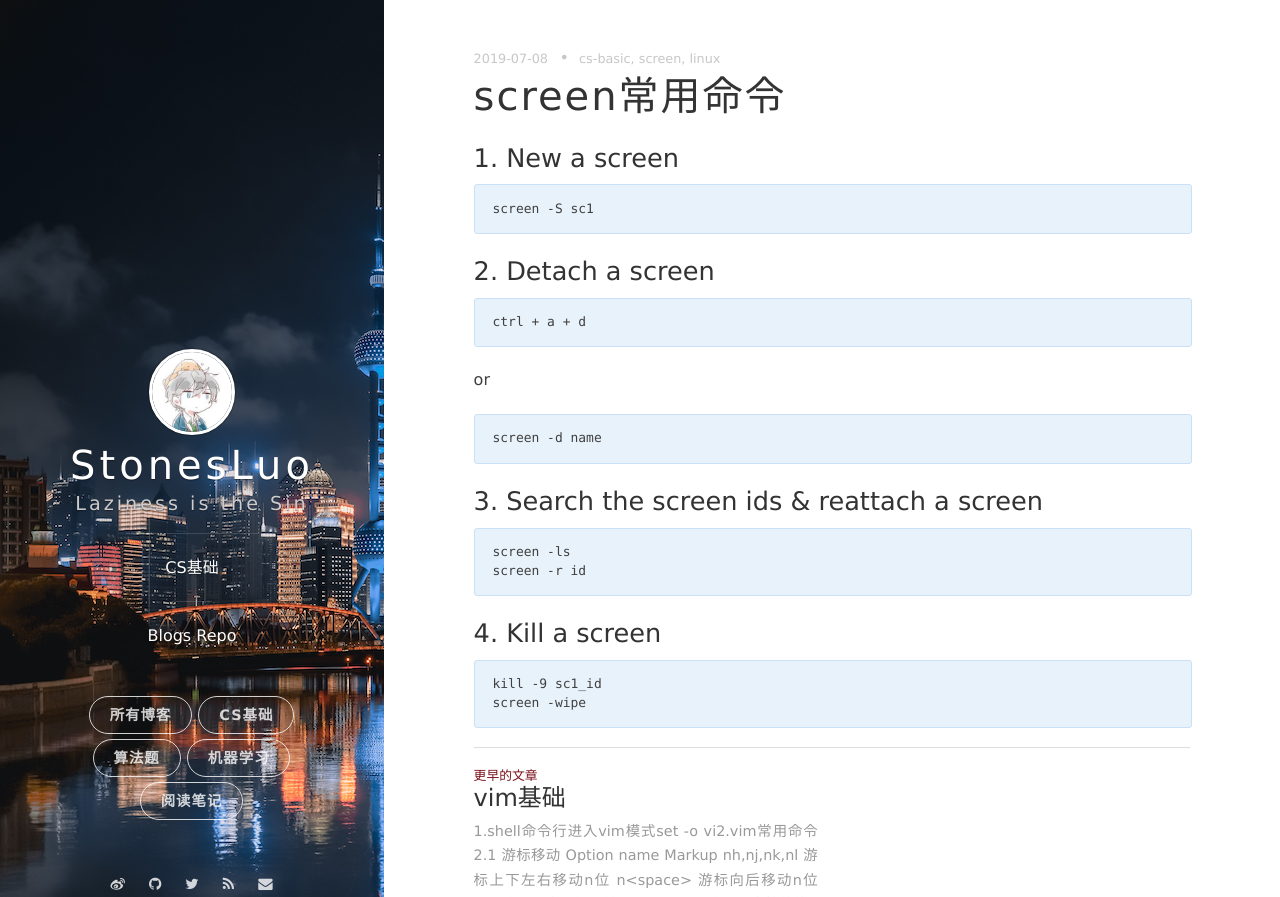
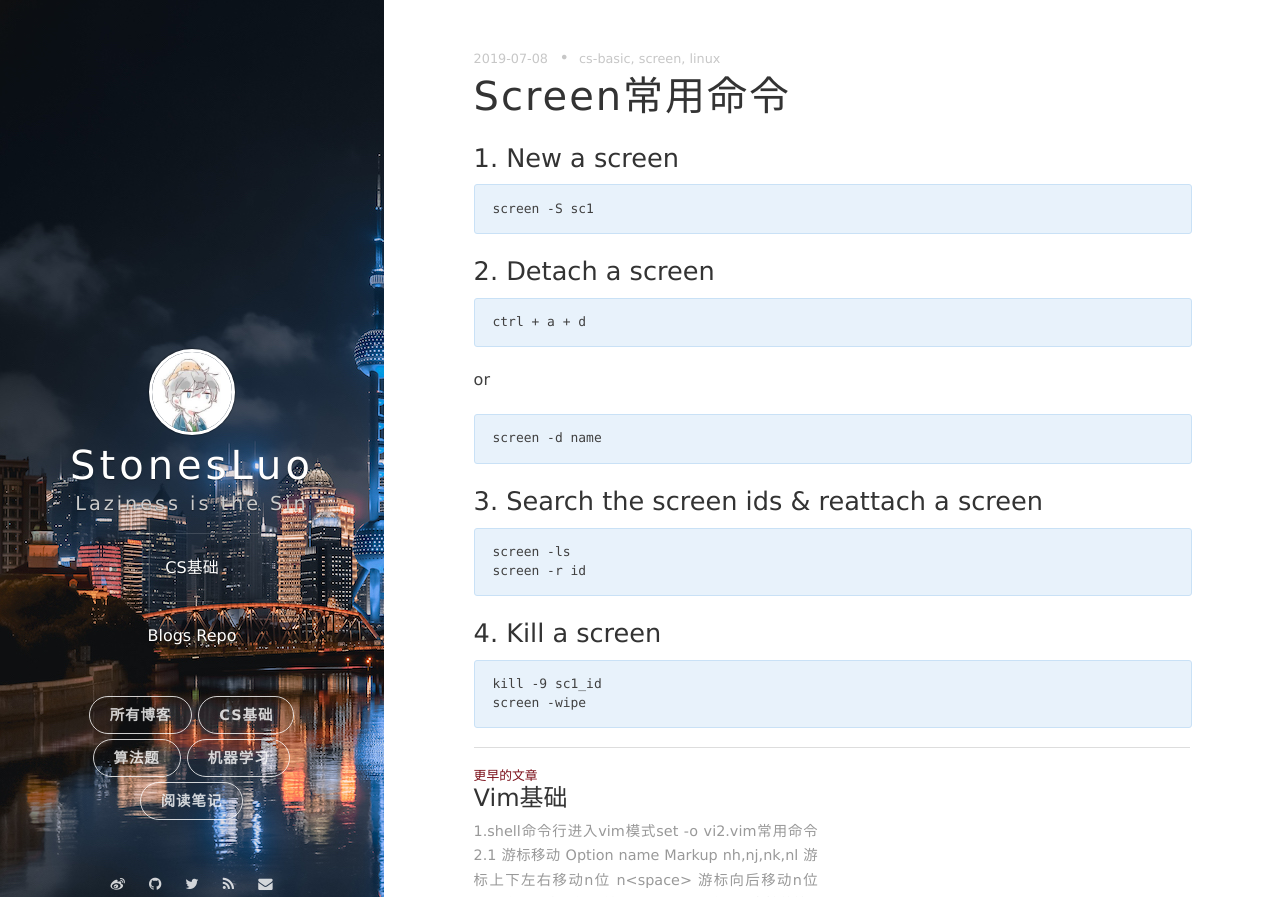
Before and after one commit to StonesLuo/cs-basic, a Jekyll site: the page built from _posts/2019-07-08-screen常用命令.md, in a window 1280 px wide and 1250 px high. Shown: the top 897 px of the window. Built offline with Jekyll 4.4.1, drawn with Linux system fonts in a browser that asks for light colours; nearby versions of some CDN libraries.

```diff
--- a/_posts/2019-07-08-screen常用命令.md
+++ b/_posts/2019-07-08-screen常用命令.md
@@ -1,6 +1,6 @@
 ---
 layout: post
-title: screen常用命令
+title: Screen常用命令
 date: 2019-07-08 15:00:11.000000000 +09:00
 tags: cs-basic, screen, linux
 ---
```
Also changed, not shown: _posts/2019-07-08-vim基础.md (+1 -1 lines), 1 other file.
